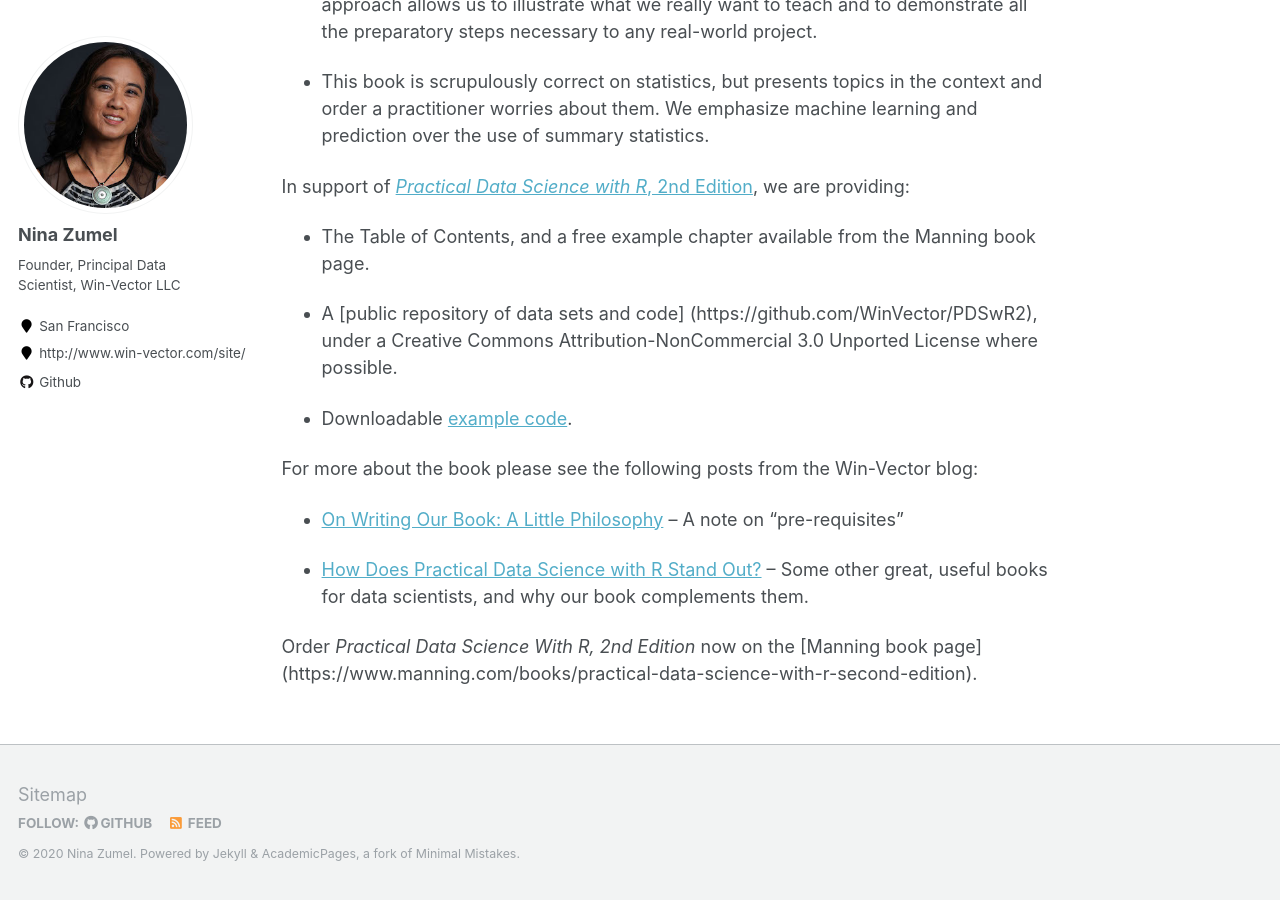
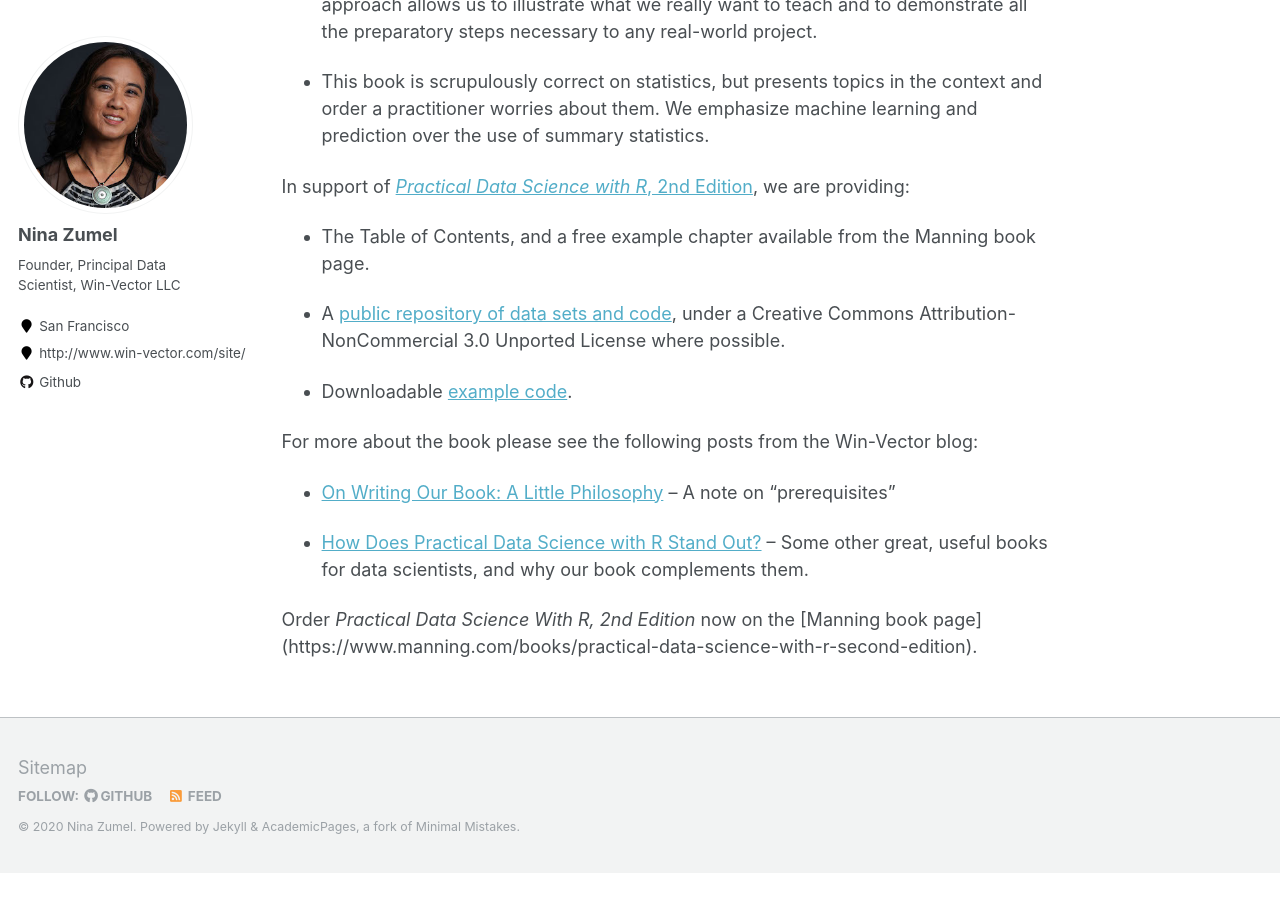
Before and after one commit to NinaZumel/NinaZumel.github.io, a Jekyll site: the page built from _pages/practical-data-science-with-r.md, in a window 1280 px wide and 900 px high, scrolled down 1139 px. Built offline with Jekyll 4.4.1, drawn with Linux system fonts in a browser that asks for light colours; after the commit the page ends 2012 px from its top, so only the background shows below that.

Commit message:
pdswr2 last typos

```diff
--- a/_pages/practical-data-science-with-r.md
+++ b/_pages/practical-data-science-with-r.md
@@ -25,13 +25,13 @@ In support of [*Practical Data Science with R*, 2nd Edition](https://www.manning
 
 * The Table of Contents, and a free example chapter available from the Manning book page.
 
-* A [public repository of data sets and code] (https://github.com/WinVector/PDSwR2), under a Creative Commons Attribution-NonCommercial 3.0 Unported License where possible.
+* A [public repository of data sets and code](https://github.com/WinVector/PDSwR2), under a Creative Commons Attribution-NonCommercial 3.0 Unported License where possible.
 
 * Downloadable [example code](https://github.com/WinVector/PDSwR2/tree/master/CodeExamples).
 
 For more about the book please see the following posts from the Win-Vector blog:
 
-* [On Writing Our Book: A Little Philosophy](http://www.win-vector.com/blog/2013/05/on-writing-our-book-a-little-philosophy/) -- A note on "pre-requisites"
+* [On Writing Our Book: A Little Philosophy](http://www.win-vector.com/blog/2013/05/on-writing-our-book-a-little-philosophy/) -- A note on "prerequisites"
 
 * [How Does Practical Data Science with R Stand Out?](http://www.win-vector.com/blog/2014/06/how-does-practical-data-science-with-r-stand-out) -- Some other great, useful books for data scientists, and why our book complements them.
 
```
